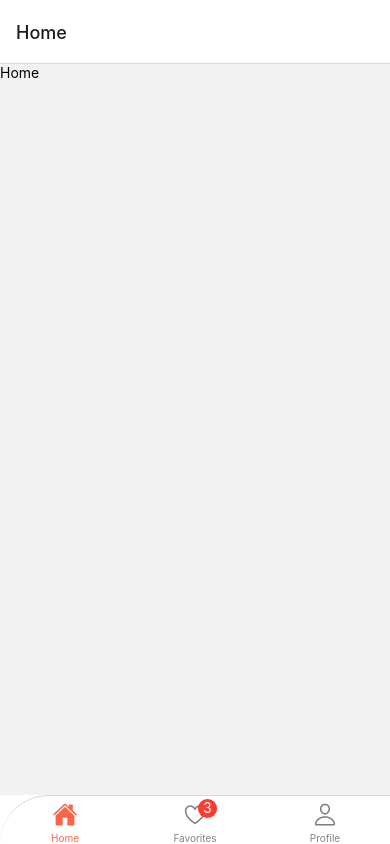
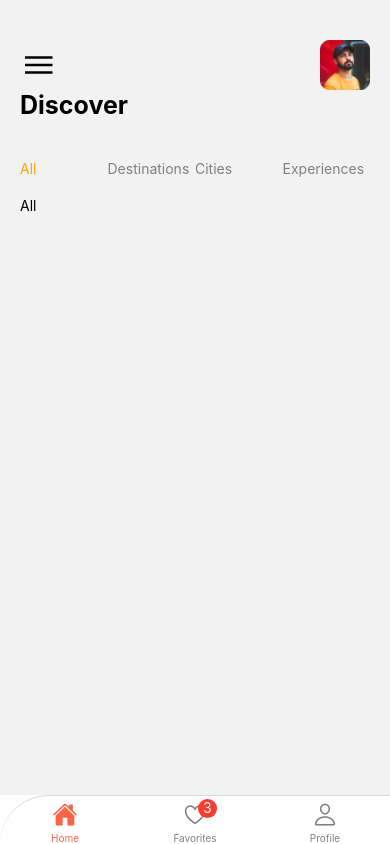
Before and after one commit to Montso-Matlaletsa/Travel, a React Native app: screen /Home in a window 390 px wide. Built offline with nearby package versions, Linux system fonts and the light colour scheme.

Commit message:
add category switch

```diff
--- /dev/null
+++ b/src/components/Category/Categories.tsx
@@ -0,0 +1,31 @@
+import { View, Text } from 'react-native'
+import React, { FC, ReactElement } from 'react'
+import { styles } from './styles'
+
+export type categoriesProps={
+  categories: {name:string, id: number}[],
+  children: ReactElement,
+  selectedValue: string,
+  setSelectedValue: (category: string)=>void
+}
+export const Categories:FC<categoriesProps> =({categories, children, selectedValue, setSelectedValue }) =>{
+  return (
+    <View style={styles.container}>
+
+    <View style={styles.categorycontainer}>
+    {
+          categories.map((category)=>(
+            <Text key={category.id}
+              onPress={()=> setSelectedValue(category.name)}
+              style={[styles.category,selectedValue === category.name && styles.selectedCategory]}
+            >{category.name}
+            </Text>
+          ))
+        }
+    </View>
+
+
+      {children}
+    </View>
+  )
+}
--- /dev/null
+++ b/src/components/Category/index.tsx
@@ -0,0 +1,3 @@
+import { Categories } from "./Categories";
+
+export default Categories
--- /dev/null
+++ b/src/components/Category/styles.ts
@@ -0,0 +1,22 @@
+import { StyleSheet } from "react-native";
+
+export const styles = StyleSheet.create({
+    container:{
+        flex: 1,
+        marginTop: 20
+    },
+    categorycontainer: {
+        flexDirection: 'row',
+        marginTop: 20,
+    },
+    category:{
+        flex: 1,
+        color: 'grey',
+        flexGrow: 1,
+        marginBottom: 20
+    },
+    selectedCategory: {
+        color: 'orange'
+    }
+
+})
--- a/src/navigation/BottomNavigation.tsx
+++ b/src/navigation/BottomNavigation.tsx
@@ -18,6 +18,7 @@ const Tab = createBottomTabNavigator<BottomTabs>();
 function MyTabs() {
   return (
     <Tab.Navigator  screenOptions={({ route }) => ({
+        headerShown: false,
         tabBarStyle: {borderTopLeftRadius: 60} ,
         tabBarIcon: ({ focused, color, size }) => {
           let iconName;
--- a/src/screens/Home/Home.tsx
+++ b/src/screens/Home/Home.tsx
@@ -1,10 +1,43 @@
-import { View, Text } from 'react-native'
-import React from 'react'
+import { View, Text, Image } from 'react-native'
+import React, { useState } from 'react'
+import { styles } from './style'
+import { Ionicons } from '@expo/vector-icons'
+import Categories from '../../components/Category'
 
 export default function Home() {
+
+    const categories =[
+        {
+            name: 'All',
+            id: 3
+        },
+        {
+            name: 'Destinations',
+            id: 4
+        },{
+            name: 'Cities',
+            id: 2
+        },
+        {
+            name: 'Experiences',
+            id: 0
+        }
+    ]
+    const [selectedValue, setSelectedValue] = useState<string>('All')
   return (
-    <View>
-      <Text>Home</Text>
+    <View style={styles.container}>
+      <View style={styles.topBar}>
+          <Ionicons name='ios-menu-outline' size={40}  style={styles.icon}/>
+          <Image source={require('../../../assets/1.png')} style={styles.profileImage} />
+
+      </View>
+
+      <Text style={styles.title}>Discover</Text>
+      <Categories categories={categories}  selectedValue={selectedValue} setSelectedValue={setSelectedValue} >
+        <Text>{selectedValue}</Text>
+      </Categories>
+
+
     </View>
   )
 }
--- /dev/null
+++ b/src/screens/Home/style.ts
@@ -0,0 +1,26 @@
+import { StyleSheet, Platform } from "react-native";
+
+export const styles = StyleSheet.create({
+    container:{
+        flex: 1,
+        padding: 20,
+        marginTop: Platform.OS === 'ios'? 40 : 20
+    },
+    topBar:{
+        flexDirection: 'row',
+       height: 50,
+       alignItems: 'center'
+    },
+    icon:{
+        textAlignVertical: 'center',
+        flex: 1
+    },
+    profileImage:{
+        width: 50,
+        height: '100%'
+    },
+    title:{
+        fontWeight: 'bold',
+        fontSize: 25
+    }
+})
```
Also changed, not shown: assets/1.png (added).
